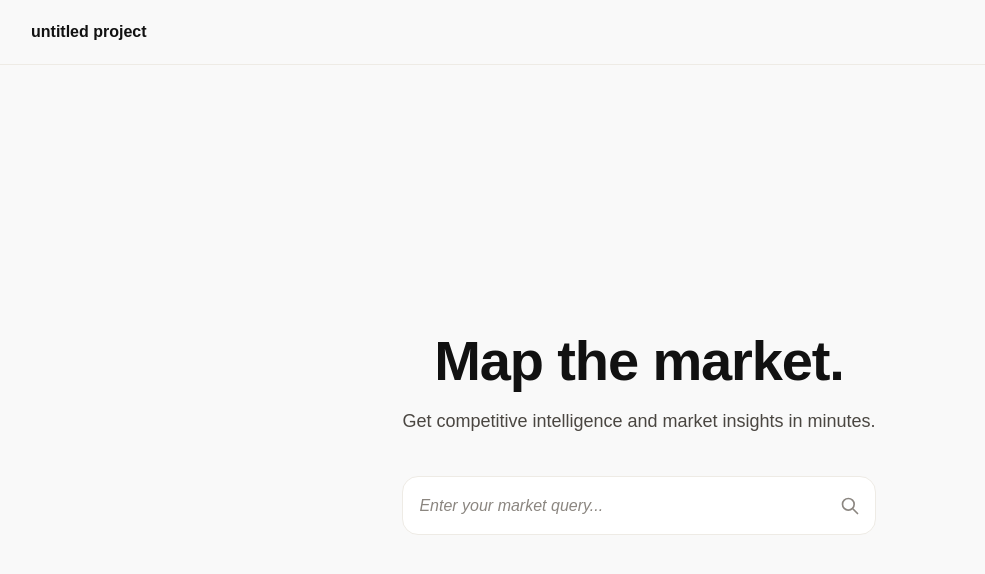
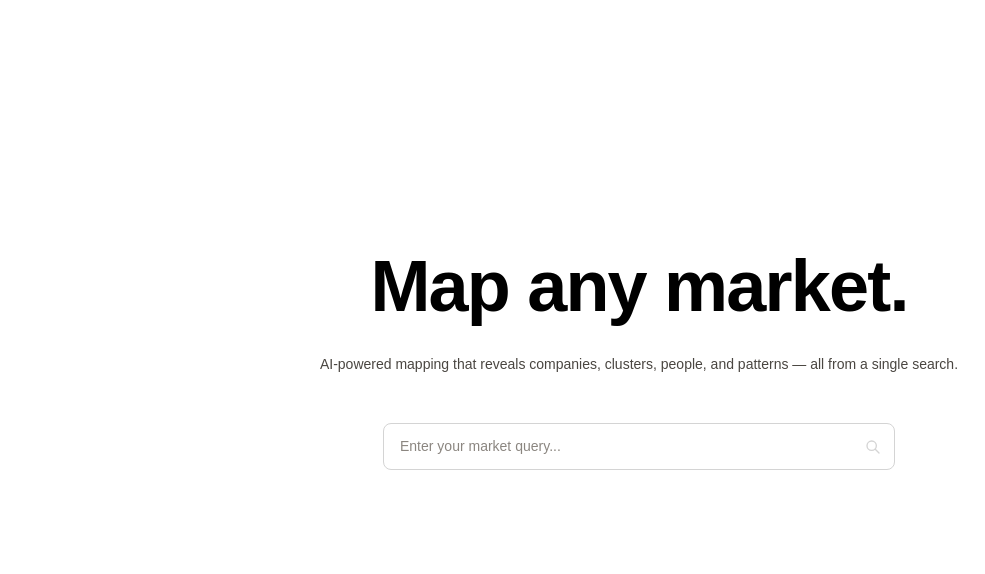
Before and after one commit to r-nepomuceno/untitled-project, a Next.js app: page / in a window 1280 px wide. Shown: the top 574 px of the page, without its empty margins (1-986 px from the left). Built offline with nearby package versions, Linux system fonts and the light colour scheme; a web font is replaced by a local one.

Commit message:
style(home, search): update layout and styling for improved aesthetics and user experience

```diff
--- a/app/globals.css
+++ b/app/globals.css
@@ -38,7 +38,7 @@
   :root {
     --font-headline: "Geist Sans", sans-serif;
     --font-body: "Geist Sans", sans-serif;
-    --background: 246 241 231;           /* Neutral 50 #F6F1E7 */
+    --background: 255 255 255;           /* White #FFFFFF */
     --foreground: 17 17 17;             /* Neutral 900 #111111 */
     --card: 255 255 255;                /* White #FFFFFF */
     --card-foreground: 17 17 17;        /* Neutral 900 #111111 */
@@ -46,17 +46,17 @@
     --popover-foreground: 17 17 17;     /* Neutral 900 #111111 */
     --primary: 17 17 17;                 /* Neutral 900 #111111 */
     --primary-foreground: 255 255 255;  /* White #FFFFFF */
-    --secondary: 238 235 229;           /* Neutral 100 #EEEBE5 */
-    --secondary-foreground: 74 70 65;   /* Neutral 600 #4A4641 */
-    --muted: 238 235 229;               /* Neutral 100 #EEEBE5 */
-    --muted-foreground: 139 134 128;    /* Neutral 400 #8B8680 */
-    --accent: 245 213 71;                /* Accent Yellow #F5D547 */
+    --secondary: 229 229 229;           /* Neutral 200 #E5E5E5 */
+    --secondary-foreground: 64 64 64;   /* Neutral 600 #404040 */
+    --muted: 229 229 229;               /* Neutral 200 #E5E5E5 */
+    --muted-foreground: 163 163 163;    /* Neutral 400 #A3A3A3 */
+    --accent: 212 212 212;              /* Neutral 300 #D4D4D4 */
     --accent-foreground: 17 17 17;      /* Neutral 900 #111111 */
     --destructive: 239 68 68;           /* Error #EF4444 */
     --destructive-foreground: 255 255 255; /* White */
-    --border: 238 235 229;              /* Neutral 100 #EEEBE5 */
-    --input: 238 235 229;               /* Neutral 100 #EEEBE5 */
-    --ring: 245 213 71;                 /* Accent Yellow #F5D547 */
+    --border: 212 212 212;              /* Neutral 300 #D4D4D4 */
+    --input: 212 212 212;               /* Neutral 300 #D4D4D4 */
+    --ring: 163 163 163;                /* Neutral 400 #A3A3A3 */
     --radius: 0.5rem;
   }
 
@@ -91,7 +91,7 @@
     @apply font-sans;
   }
   body {
-    @apply bg-neutral-50 text-neutral-900;
+    @apply bg-white text-neutral-900;
     font-family: "Geist Sans", sans-serif;
   }
   h1, h2, h3, h4, h5, h6 {
@@ -114,7 +114,7 @@
 
 @layer components {
   .card-surface {
-    @apply bg-surface rounded-xl shadow-elevation;
+    @apply bg-surface rounded-xl border border-neutral-200;
   }
 
   .transition-default {
--- a/app/maps/page.tsx
+++ b/app/maps/page.tsx
@@ -168,7 +168,7 @@ export default function MySavedMapsPage() {
                   </button>
                   <button
                     onClick={() => handleDelete(map.id)}
-                    className="px-3 py-1.5 text-xs font-medium text-red-600 bg-red-50 rounded-md hover:bg-red-100 transition-colors"
+                    className="px-3 py-1.5 text-xs font-medium text-neutral-700 bg-neutral-100 rounded-md hover:bg-neutral-200 transition-colors"
                   >
                     Delete
                   </button>
--- a/app/page.tsx
+++ b/app/page.tsx
@@ -4,35 +4,21 @@ import SearchBar from "@/components/SearchBar"
 
 export default function Home() {
   return (
-    <div className="relative min-h-screen flex flex-col overflow-hidden bg-neutral-50">
-      {/* Navigation Bar */}
-      <nav className="relative z-10 w-full border-b border-neutral-100">
-        <div className="max-w-7xl mx-auto px-6 md:px-8 h-16 flex justify-between items-center">
-          <div className="text-base font-semibold text-neutral-900">
-            untitled project
-          </div>
-          <div className="flex items-center gap-6">
-          </div>
-        </div>
-      </nav>
-
-      {/* Hero Section */}
-      <main className="relative z-10 flex-1 flex flex-col items-center justify-center px-6 md:px-8 py-16 md:py-24">
-        <div className="flex flex-col items-center text-center max-w-3xl mx-auto">
-          {/* Main Heading */}
-          <h1 className="text-5xl md:text-5xl font-bold leading-[1.1] tracking-[-0.02em] text-neutral-900 mb-4">
-            Map the market.
+    <div className="min-h-screen bg-white">
+      <main className="mx-auto max-w-6xl px-6 flex flex-col items-center justify-center min-h-[calc(100vh-80px)]">
+        <div className="flex flex-col items-center text-center max-w-2xl w-full">
+          {/* Heading - Black text */}
+          <h1 className="text-6xl md:text-7xl font-semibold text-black mb-8 tracking-tight">
+            Map any market.
           </h1>
 
-          {/* Subheading */}
-          <p className="text-lg leading-[1.6] text-neutral-600 max-w-[600px] mb-8">
-            Get competitive intelligence and market insights in minutes.
+          {/* Subheading - Dark gray */}
+          <p className="text-sm text-neutral-600 mb-12">
+            AI-powered mapping that reveals companies, clusters, people, and patterns — all from a single search.
           </p>
 
-          {/* Search Box */}
-          <div className="w-full max-w-[600px] mt-2">
-            <SearchBar />
-          </div>
+          {/* Search Bar */}
+          <SearchBar />
         </div>
       </main>
     </div>
--- a/components/CompanyCard.tsx
+++ b/components/CompanyCard.tsx
@@ -18,9 +18,8 @@ export default function CompanyCard({
   return (
     <a
       href={`/company/${slugify(name)}`}
-      className="block rounded-lg border border-neutral-200 bg-white p-4 transition hover:border-neutral-300 hover:shadow-sm"
+      className="block rounded-lg border border-neutral-200 bg-white p-4 transition hover:border-neutral-300"
     >
-      <div className="flex items-start justify-between gap-2">
       <div>
         <h3 className="text-sm font-semibold text-neutral-900">
           {name}
@@ -31,13 +30,6 @@ export default function CompanyCard({
           </p>
         )}
       </div>
-
-        {typeof signalCount === "number" && signalCount > 0 && (
-          <span className="text-xs rounded-full bg-[#F3C43F]/20 text-[#8A6A00] px-2 py-0.5">
-            {signalCount}
-          </span>
-        )}
-      </div>
     </a>
   );
 }
--- /dev/null
+++ b/components/Header.tsx
@@ -0,0 +1,16 @@
+import Link from "next/link"
+
+export default function Header() {
+  return (
+    <header className="w-full bg-white">
+      <div className="mx-auto max-w-6xl px-6 py-4">
+        <Link
+          href="/"
+          className="text-xs font-medium text-neutral-700 hover:text-neutral-900 transition-colors"
+        >
+          untitled project
+        </Link>
+      </div>
+    </header>
+  )
+}
--- a/components/SaveMapButton.tsx
+++ b/components/SaveMapButton.tsx
@@ -56,9 +56,9 @@ export default function SaveMapButton({ query, results }: Props) {
 
   if (saved) {
     return (
-      <div className="flex items-center gap-2 text-sm text-green-600">
+      <div className="flex items-center gap-2 text-xs text-neutral-600">
         <svg
-          className="w-5 h-5"
+          className="w-4 h-4"
           fill="none"
           stroke="currentColor"
           viewBox="0 0 24 24"
@@ -70,9 +70,9 @@ export default function SaveMapButton({ query, results }: Props) {
             d="M5 13l4 4L19 7"
           />
         </svg>
-        <span>Map saved!</span>
+        <span>Saved</span>
         {mapId && (
-          <span className="text-xs text-neutral-500">
+          <span className="text-xs text-neutral-400">
             (ID: {mapId.substring(0, 8)}...)
           </span>
         )}
@@ -85,12 +85,12 @@ export default function SaveMapButton({ query, results }: Props) {
       <button
         onClick={handleSave}
         disabled={isSaving}
-        className="px-4 py-2 bg-neutral-900 text-white rounded-md hover:bg-neutral-800 disabled:opacity-50 disabled:cursor-not-allowed text-sm font-medium transition-colors"
+        className="px-3 py-1.5 text-xs font-medium text-neutral-700 bg-neutral-100 rounded-md hover:bg-neutral-200 disabled:opacity-50 disabled:cursor-not-allowed transition-colors"
       >
         {isSaving ? "Saving..." : "Save this map"}
       </button>
       {error && (
-        <p className="text-xs text-red-600">{error}</p>
+        <p className="text-xs text-neutral-500">{error}</p>
       )}
     </div>
   )
--- a/components/SearchBar.tsx
+++ b/components/SearchBar.tsx
@@ -7,28 +7,39 @@ export default function SearchBar() {
   const router = useRouter()
   const [query, setQuery] = useState("")
 
-  function handleSubmit(e: React.FormEvent) {
-    e.preventDefault()
+  function handleSubmit(e?: React.FormEvent) {
+    if (e) e.preventDefault()
     if (!query.trim()) return
     router.push(`/search?q=${encodeURIComponent(query.trim())}`)
   }
 
+  const hasQuery = query.trim().length > 0
+
   return (
-    <form onSubmit={handleSubmit} className="relative w-full">
+    <form onSubmit={handleSubmit} className="w-full relative max-w-lg">
       <input
         type="text"
         value={query}
         onChange={(e) => setQuery(e.target.value)}
         placeholder="Enter your market query..."
-        className="w-full bg-white border border-neutral-100 rounded-lg px-4 py-4 pr-12 text-base text-neutral-900 placeholder:text-neutral-400 placeholder:italic focus:outline-none focus:border-accent focus:ring-0 focus:shadow-[0_0_0_3px_rgba(245,213,71,0.1)] transition-all duration-200"
+        className="w-full rounded border border-neutral-300 bg-white px-4 py-3 pr-12 text-sm text-black placeholder-neutral-400 focus:outline-none focus:border-neutral-500 transition-colors"
       />
-      <div className="absolute right-4 top-1/2 -translate-y-1/2 pointer-events-none">
+      <button
+        type="button"
+        onClick={() => handleSubmit()}
+        className={`absolute right-2 top-1/2 -translate-y-1/2 p-1.5 rounded transition-all ${
+          hasQuery
+            ? "bg-neutral-300 hover:bg-neutral-400 cursor-pointer"
+            : "cursor-pointer bg-transparent hover:bg-neutral-100"
+        }`}
+      >
         <svg
-          className="w-5 h-5 text-neutral-400"
+          className={`w-4 h-4 transition-colors ${
+            hasQuery ? "text-white" : "text-neutral-300"
+          }`}
           fill="none"
           stroke="currentColor"
           viewBox="0 0 24 24"
-          aria-hidden="true"
         >
           <path
             strokeLinecap="round"
@@ -37,7 +48,7 @@ export default function SearchBar() {
             d="M21 21l-6-6m2-5a7 7 0 11-14 0 7 7 0 0114 0z"
           />
         </svg>
-      </div>
+      </button>
     </form>
   )
 }
--- a/tailwind.config.ts
+++ b/tailwind.config.ts
@@ -29,23 +29,18 @@ const config = {
           800: "#2B2622",
           900: "#111111",
         },
-        // Accent (yellow)
-        accent: {
-          DEFAULT: "#F5D547",
-          hover: "#E8C935",
-          light: "#FEF5D6",
-        },
+        // Accent (removed - using neutral greyscale only)
         // Semantic colors
         success: "#10B981",
         warning: "#F59E0B",
         error: "#EF4444",
         info: "#3B82F6",
         // Legacy/Compatibility colors
-        background: "#F6F1E7",
+        background: "#FFFFFF",
         surface: "#FFFFFF",
         "text-primary": "#111111",
-        "text-secondary": "#4A4641",
-        border: "#EEEBE5",
+        "text-secondary": "#404040",
+        border: "#D4D4D4",
         // shadcn/ui colors (kept for compatibility)
         "shadcn-border": "hsl(var(--border))",
         input: "hsl(var(--input))",
```
Also changed, not shown: app/company/[slug]/page.tsx (+58 -28 lines). Lines whose indentation alone changed are shown as unchanged.
